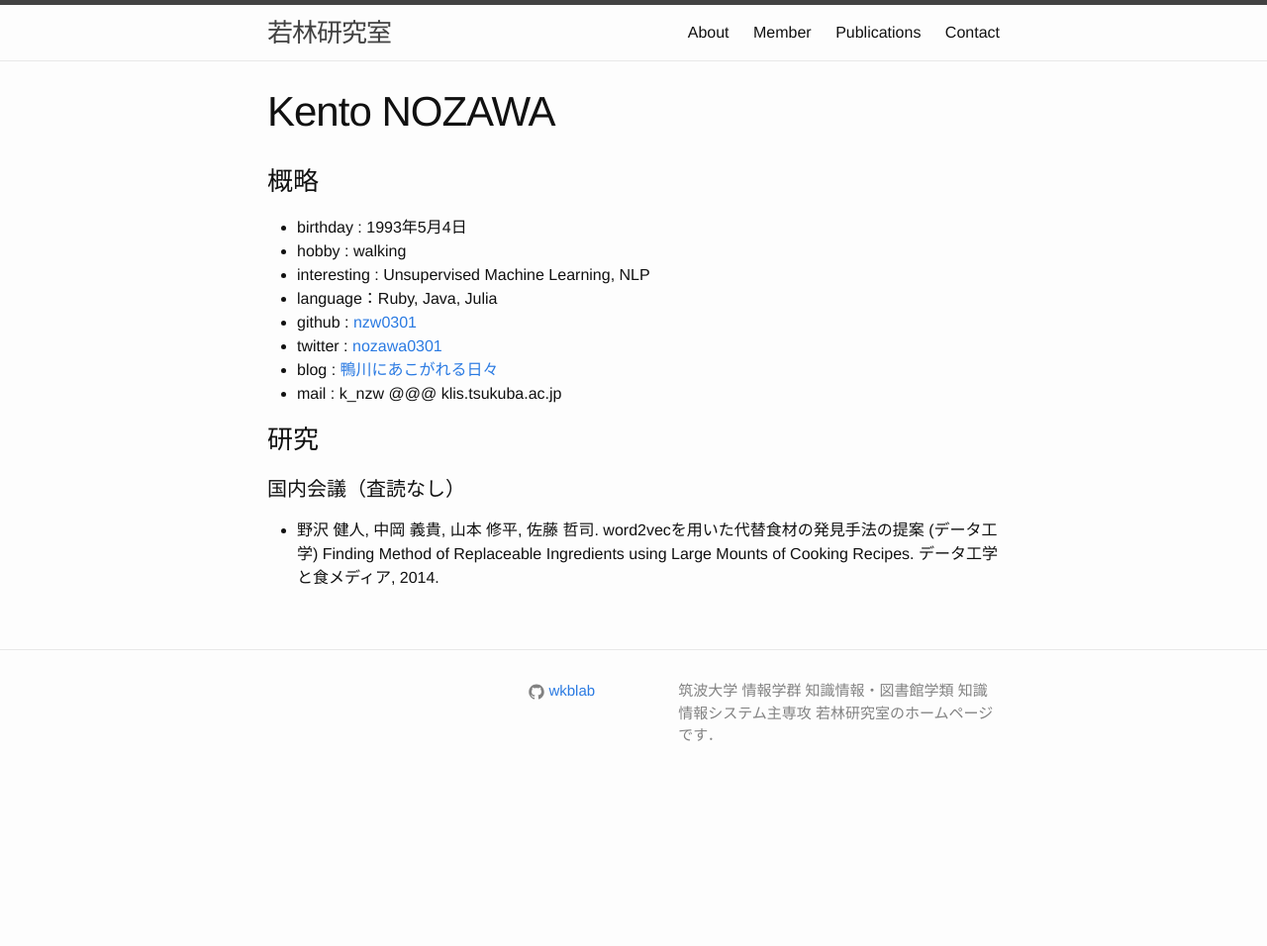
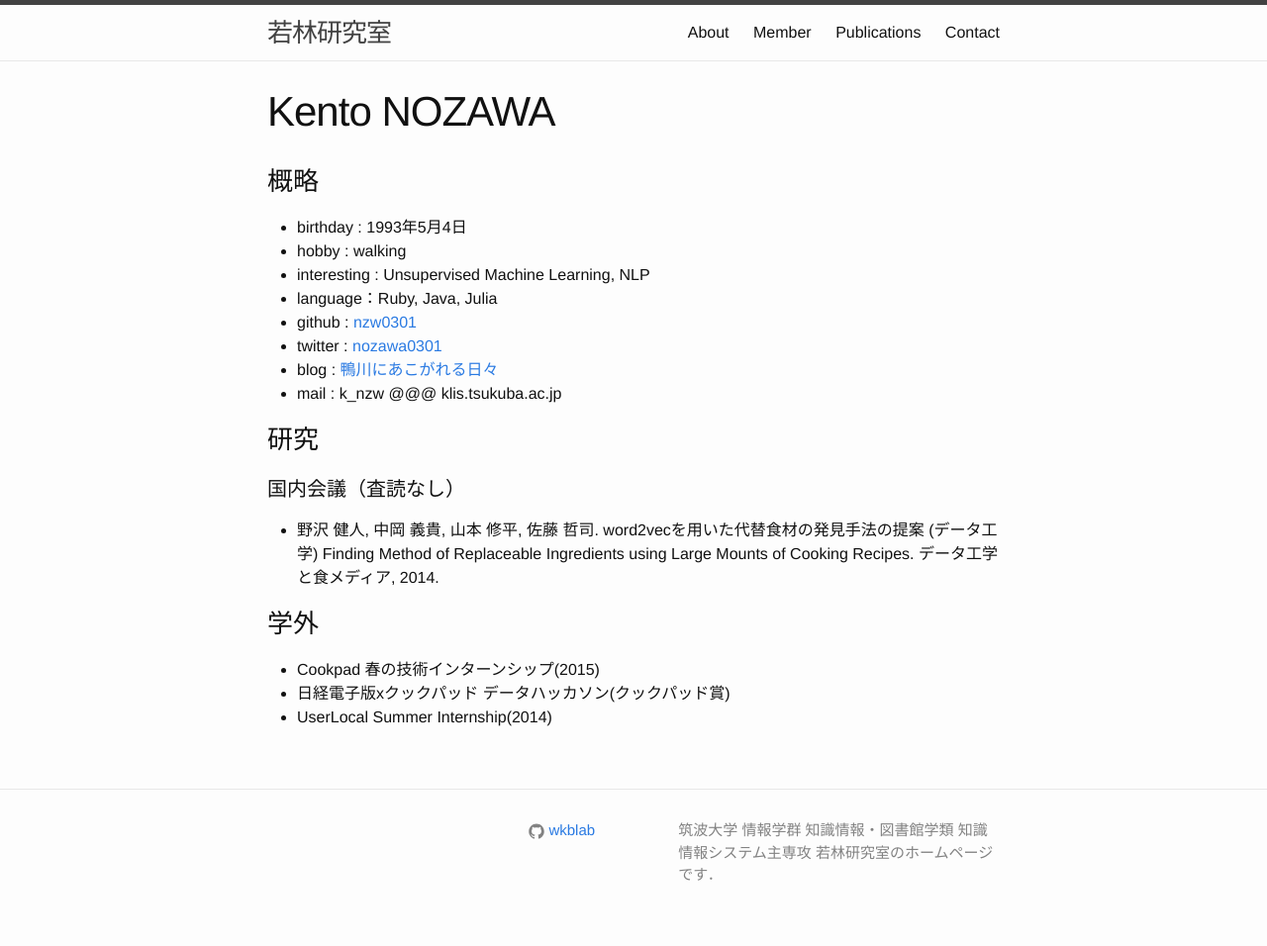
Before and after one commit to tzkwkblab/wkblab, a Jekyll site: the page built from member/nzw.md, in a window 1280 px wide. Shown: the whole page at 99% size. Built offline with Jekyll 4.4.1, drawn with Linux system fonts in a browser that asks for light colours; before the commit the page ends 900 px from its top, so only the background shows below that.

Commit message:
add profile nzw

```diff
--- a/member/nzw.md
+++ b/member/nzw.md
@@ -19,3 +19,9 @@ title: Kento NOZAWA
 #### 国内会議（査読なし）
 
 - 野沢 健人, 中岡 義貴, 山本 修平, 佐藤 哲司. word2vecを用いた代替食材の発見手法の提案 (データ工学) Finding Method of Replaceable Ingredients using Large Mounts of Cooking Recipes. データ工学と食メディア, 2014.
+
+### 学外
+
+- Cookpad 春の技術インターンシップ(2015)
+- 日経電子版xクックパッド データハッカソン(クックパッド賞)
+- UserLocal Summer Internship(2014)
```
